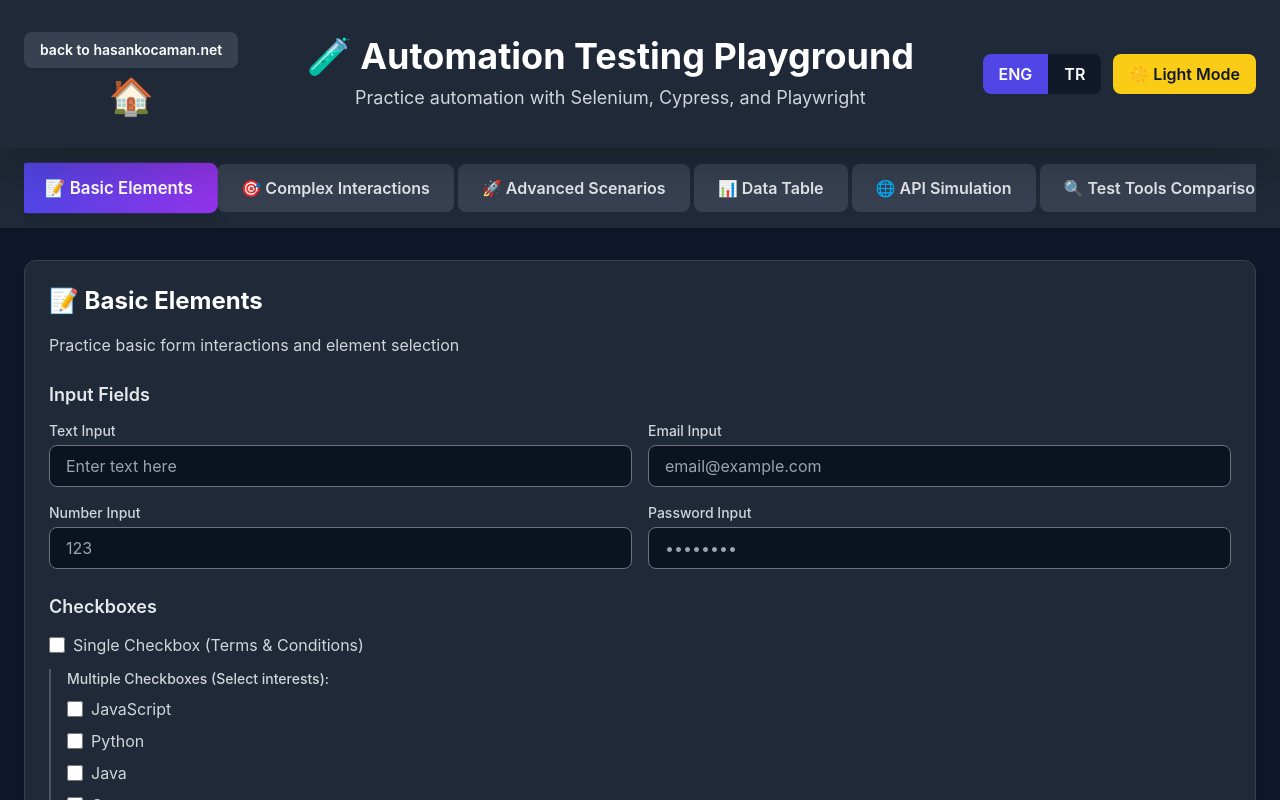
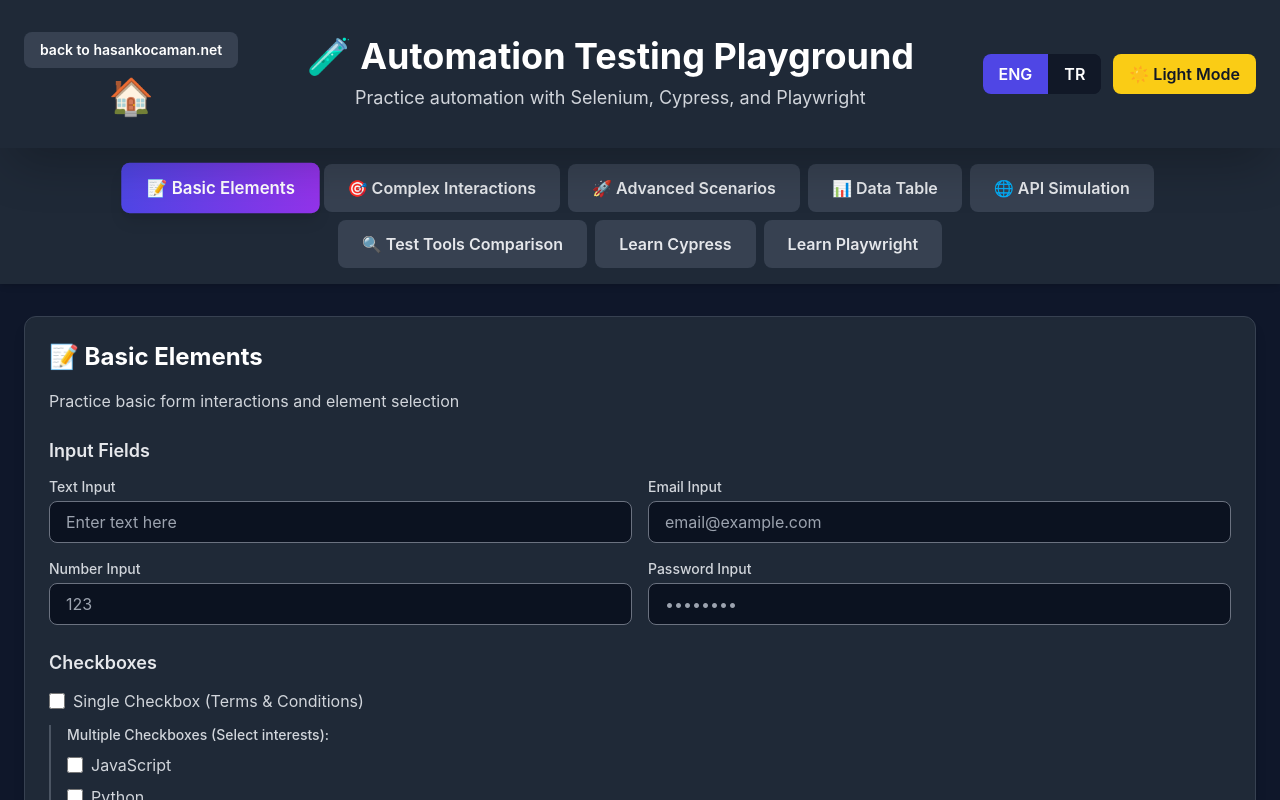
Before and after one commit to hasankocaman/automationexercise, a React (Vite) app: page / in a window 1280 px wide. Shown: the top 800 px of the page. Built offline with nearby package versions, Linux system fonts and the light colour scheme.

Commit message:
feat: Add dynamic Cypress/Playwright buttons and fix nav layout

```diff
--- a/src/App.jsx
+++ b/src/App.jsx
@@ -107,7 +107,7 @@ function App() {
             {/* Navigation */}
             <nav className={`shadow-md sticky top-0 z-40 transition-colors duration-300 ${darkMode ? 'bg-gray-800' : 'bg-white'}`} data-testid="main-navigation">
                 <div className="container mx-auto px-6">
-                    <div className="flex space-x-1 overflow-x-auto py-4">
+                    <div className="flex flex-wrap gap-2 justify-center py-4">
                         {sections.map((section) => (
                             <button
                                 key={section.id}
@@ -123,6 +123,28 @@ function App() {
                                 {section.name}
                             </button>
                         ))}
+
+                        {/* Cypress Button */}
+                        <a
+                            href="https://hasankocaman.net/#/teachCypress"
+                            className={`px-6 py-3 rounded-lg font-semibold whitespace-nowrap transition-all duration-300 ${darkMode
+                                ? 'bg-gray-700 text-gray-200 hover:bg-gray-600 hover:scale-102'
+                                : 'bg-gray-100 text-gray-700 hover:bg-gray-200 hover:scale-102'
+                                }`}
+                        >
+                            {language === 'tr' ? 'Cypress Öğren' : 'Learn Cypress'}
+                        </a>
+
+                        {/* Playwright Button */}
+                        <a
+                            href="https://hasankocaman.github.io/teachPlaywright/"
+                            className={`px-6 py-3 rounded-lg font-semibold whitespace-nowrap transition-all duration-300 ${darkMode
+                                ? 'bg-gray-700 text-gray-200 hover:bg-gray-600 hover:scale-102'
+                                : 'bg-gray-100 text-gray-700 hover:bg-gray-200 hover:scale-102'
+                                }`}
+                        >
+                            {language === 'tr' ? 'Playwright Öğren' : 'Learn Playwright'}
+                        </a>
                     </div>
                 </div>
             </nav>
```
